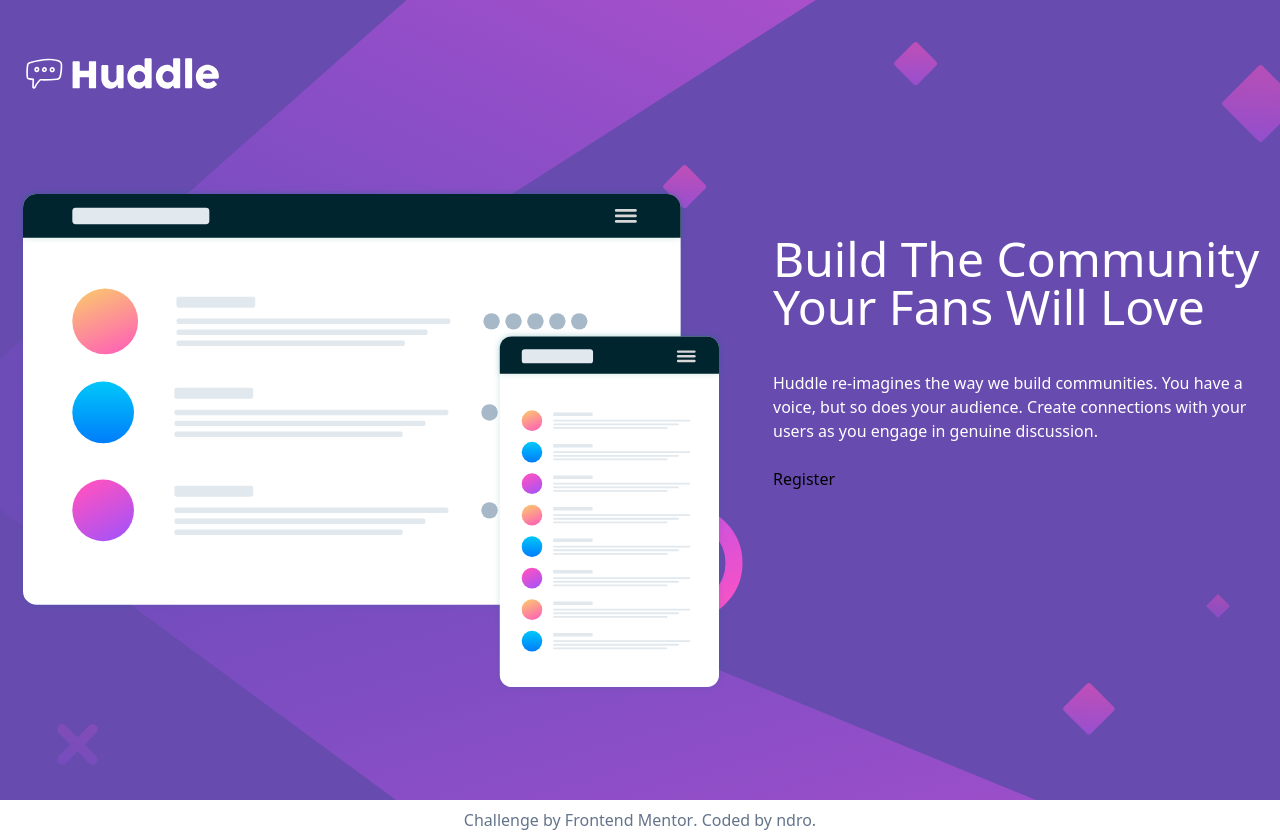
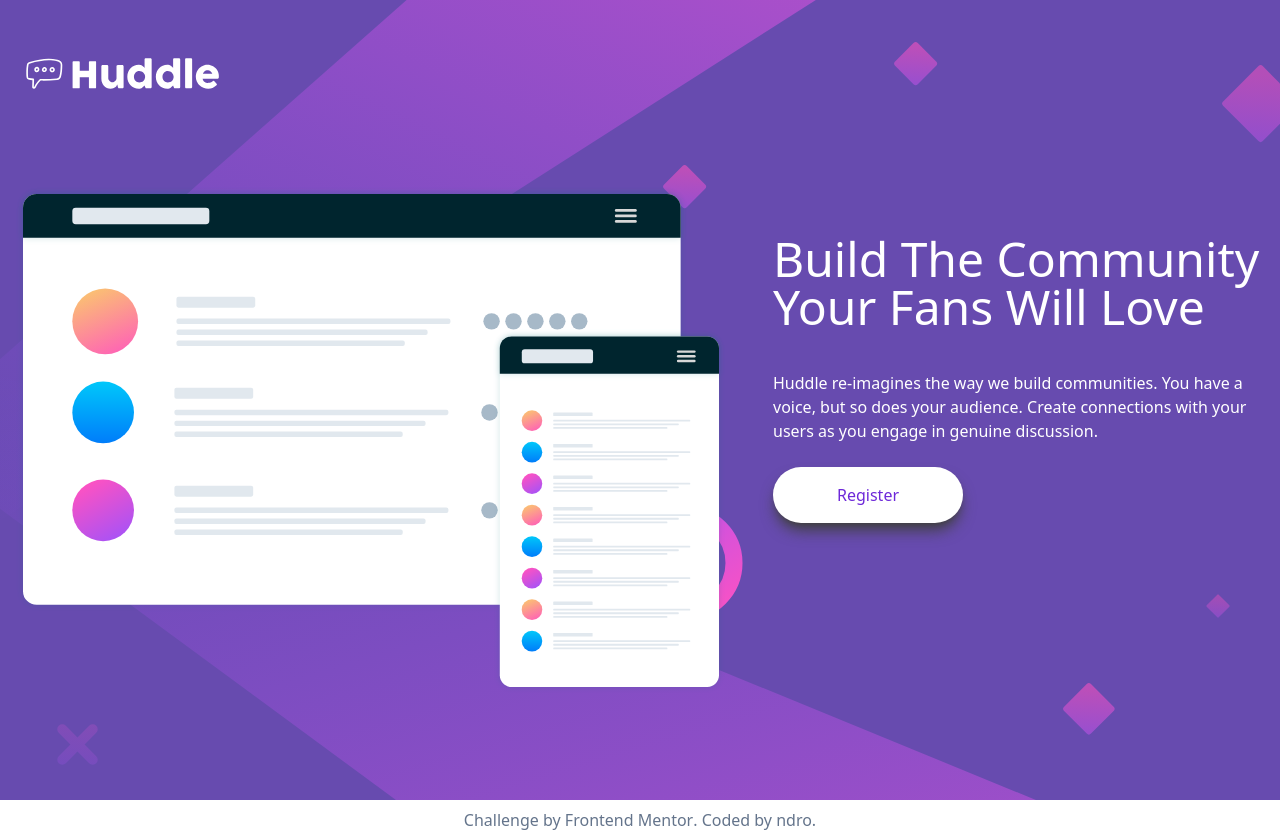
Before and after one commit to ndro/huddle-landing-page, a Vue app: page / in a window 1280 px wide. Built offline with nearby package versions, Linux system fonts and the light colour scheme.

Commit message:
App.vue: add button style

```diff
--- a/src/App.vue
+++ b/src/App.vue
@@ -19,7 +19,7 @@
             Create connections with your users as you engage in genuine discussion.
           </p>
 
-          <button>
+          <button class="bg-white shadow-lg shadow-neutral-700 px-16 py-4 text-violet-700 rounded-full hover:bg-soft-magenta hover:text-white trnasition duration-200">
             Register
           </button>
         </div>
```
